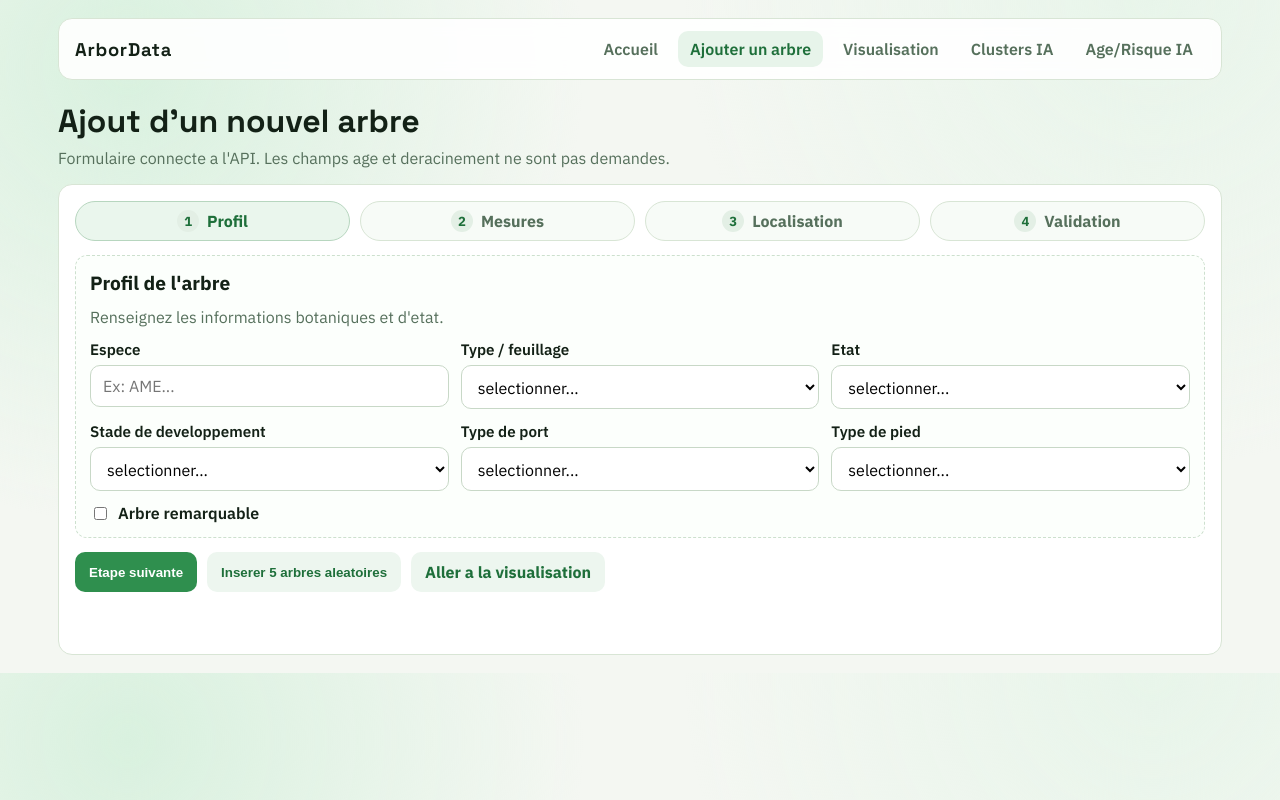
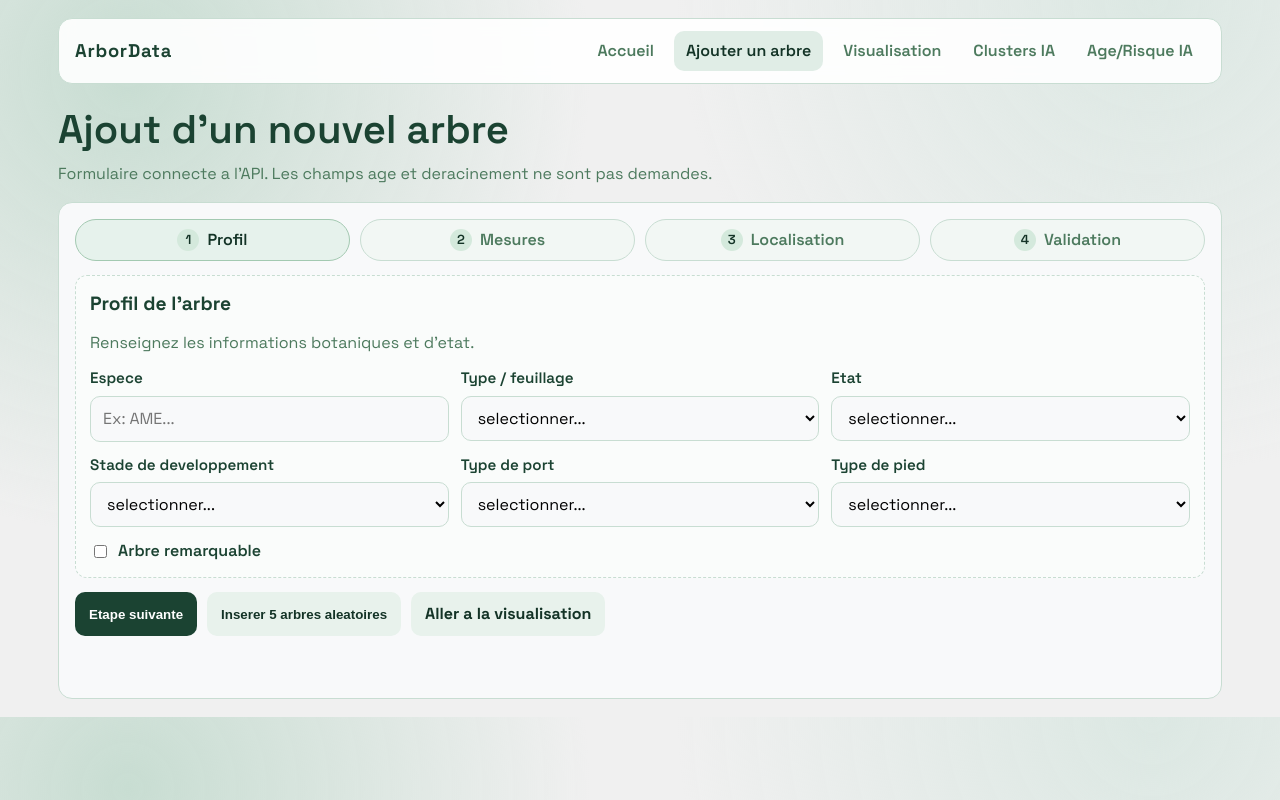
Before and after one commit to GourmelenT/web_tree_development, a PHP site: page /frontend/add.html in a window 1280 px wide. Run offline with PHP 8.4, Linux system fonts and the light colour scheme; data that the repository does not hold is empty.

Commit message:
Last commit and end of project
Co-authored-by: Copilot <copilot@github.com>

```diff
--- a/frontend/IACluster.html
+++ b/frontend/IACluster.html
@@ -6,7 +6,7 @@
     <title>ArborData - Prédiction des Clusters</title>
     <link rel="preconnect" href="https://fonts.googleapis.com" />
     <link rel="preconnect" href="https://fonts.gstatic.com" crossorigin />
-    <link href="https://fonts.googleapis.com/css2?family=IBM+Plex+Sans:wght@400;600;700&family=Space+Grotesk:wght@500;700&display=swap" rel="stylesheet" />
+    <link href="https://fonts.googleapis.com/css2?family=Space+Grotesk:wght@300;400;500;600;700&display=swap" rel="stylesheet" />
     <link href="css/app.css" rel="stylesheet" />
     <script src="https://cdn.plot.ly/plotly-2.35.2.min.js"></script>
 </head>
--- a/frontend/IARisque.html
+++ b/frontend/IARisque.html
@@ -6,7 +6,7 @@
     <title>ArborData - Prédiction d'Âge/Risque</title>
     <link rel="preconnect" href="https://fonts.googleapis.com" />
     <link rel="preconnect" href="https://fonts.gstatic.com" crossorigin />
-    <link href="https://fonts.googleapis.com/css2?family=IBM+Plex+Sans:wght@400;600;700&family=Space+Grotesk:wght@500;700&display=swap" rel="stylesheet" />
+    <link href="https://fonts.googleapis.com/css2?family=Space+Grotesk:wght@300;400;500;600;700&display=swap" rel="stylesheet" />
     <link href="css/app.css" rel="stylesheet" />
 </head>
 
--- a/frontend/add.html
+++ b/frontend/add.html
@@ -6,7 +6,7 @@
   <title>ArborData - Ajouter un arbre</title>
   <link rel="preconnect" href="https://fonts.googleapis.com" />
   <link rel="preconnect" href="https://fonts.gstatic.com" crossorigin />
-  <link href="https://fonts.googleapis.com/css2?family=IBM+Plex+Sans:wght@400;600;700&family=Space+Grotesk:wght@500;700&display=swap" rel="stylesheet" />
+  <link href="https://fonts.googleapis.com/css2?family=Space+Grotesk:wght@300;400;500;600;700&display=swap" rel="stylesheet" />
   <link href="css/app.css" rel="stylesheet" />
 </head>
 <body>
--- a/frontend/css/app.css
+++ b/frontend/css/app.css
@@ -1,13 +1,15 @@
 :root {
-  --bg: #f4f7f2;
-  --panel: #ffffff;
-  --text: #132116;
-  --muted: #56705c;
-  --accent: #2f8f4e;
-  --accent-dark: #1e6f3a;
-  --line: #d8e5d5;
+  --bg: #F0F0F0;           /* TERTIARY – fond général */
+  --panel: #F8F9FA;        /* NEUTRAL – fond des cartes/panneaux */
+  --text: #1B4332;         /* PRIMARY – texte principal */
+  --muted: #4d7a5e;        /* Teinte muted du primary */
+  --accent: #1B4332;       /* PRIMARY – boutons / accents forts */
+  --accent-dark: #133326;  /* Primary foncé – survol boutons */
+  --accent-warm: #7F5539;  /* SECONDARY – accents chauds */
+  --accent-light: #A3C9B1; /* ACCENT – teinte douce */
+  --line: #c8ddd2;         /* Bordures légères */
   --danger: #b42318;
-  --ok: #1f7a3d;
+  --ok: #1B4332;
 }
 
 * {
@@ -16,11 +18,14 @@
 
 body {
   margin: 0;
-  font-family: "IBM Plex Sans", "Segoe UI", sans-serif;
+  font-family: "Space Grotesk", "Segoe UI", sans-serif;
+  font-size: 16px;
+  line-height: 1.5;
+  font-weight: 400;
   color: var(--text);
   background:
-    radial-gradient(circle at 10% 10%, #d9f1df 0, transparent 35%),
-    radial-gradient(circle at 90% 0%, #e8f5ea 0, transparent 35%),
+    radial-gradient(circle at 10% 10%, #c8ddd2 0, transparent 35%),
+    radial-gradient(circle at 90% 0%, #dce8e3 0, transparent 35%),
     var(--bg);
 }
 
@@ -56,6 +61,7 @@ a {
   font-size: 1.15rem;
   letter-spacing: 0.04em;
   text-transform: none;
+  color: var(--text);
 }
 
 .nav {
@@ -74,15 +80,17 @@ a {
 
 .nav a.active,
 .nav a:hover {
-  background: #e7f4ea;
+  background: #e0ede6;
   color: var(--accent-dark);
 }
 
 .page-title {
   margin: 22px 0 8px;
   font-family: "Space Grotesk", "Segoe UI", sans-serif;
-  font-size: 2rem;
+  font-size: 2.5rem;   /* TITLE 1 – 40px */
   line-height: 1.2;
+  font-weight: 600;
+  color: var(--text);
 }
 
 .page-subtitle {
@@ -391,7 +426,7 @@ a {
 }
 
 .btn-soft {
-  background: #edf6ef;
+  background: #e8f2ec;
   color: var(--accent-dark);
 }
 
@@ -446,11 +481,11 @@ a {
 .field select,
 .field textarea {
   width: 100%;
-  border: 1px solid #c8d8c7;
+  border: 1px solid var(--line);
   border-radius: 10px;
   padding: 10px 12px;
   font: inherit;
-  background: #fff;
+  background: var(--panel);
 }
 
 .kpi {
@@ -483,9 +518,9 @@ a {
   border: 1px solid var(--line);
   border-radius: 999px;
   padding: 8px 10px;
-  font-weight: 700;
+  font-weight: 600;
   color: var(--muted);
-  background: #f7fbf7;
+  background: #f2f7f4;
 }
 
 .step-pill span {
@@ -494,23 +529,23 @@ a {
   width: 22px;
   height: 22px;
   border-radius: 50%;
-  background: #e3efe5;
+  background: #d4e9dc;
   color: var(--accent-dark);
   font-size: 0.82rem;
 }
 
 .step-pill.is-active {
-  border-color: #b7d6bf;
+  border-color: var(--accent-light);
   color: var(--accent-dark);
-  background: #eaf6ed;
+  background: #e6f2ec;
 }
 
 .form-step {
   display: none;
-  border: 1px dashed #cde0ce;
+  border: 1px dashed var(--line);
   border-radius: 12px;
   padding: 14px;
-  background: #fcfffc;
+  background: #fafcfb;
 }
 
 .form-step.is-active {
--- a/frontend/index.html
+++ b/frontend/index.html
@@ -6,7 +6,7 @@
   <title>ArborData - Accueil</title>
   <link rel="preconnect" href="https://fonts.googleapis.com" />
   <link rel="preconnect" href="https://fonts.gstatic.com" crossorigin />
-  <link href="https://fonts.googleapis.com/css2?family=IBM+Plex+Sans:wght@400;600;700&family=Space+Grotesk:wght@500;700&display=swap" rel="stylesheet" />
+  <link href="https://fonts.googleapis.com/css2?family=Space+Grotesk:wght@300;400;500;600;700&display=swap" rel="stylesheet" />
   <link href="css/app.css" rel="stylesheet" />
 </head>
 <body>
--- a/frontend/map.html
+++ b/frontend/map.html
@@ -6,7 +6,7 @@
   <title>ArborData - Visualisation</title>
   <link rel="preconnect" href="https://fonts.googleapis.com" />
   <link rel="preconnect" href="https://fonts.gstatic.com" crossorigin />
-  <link href="https://fonts.googleapis.com/css2?family=IBM+Plex+Sans:wght@400;600;700&family=Space+Grotesk:wght@500;700&display=swap" rel="stylesheet" />
+  <link href="https://fonts.googleapis.com/css2?family=Space+Grotesk:wght@300;400;500;600;700&display=swap" rel="stylesheet" />
   <link href="css/app.css" rel="stylesheet" />
   <script src="https://cdn.plot.ly/plotly-2.35.2.min.js"></script>
 </head>
@@ -23,7 +23,7 @@
       </nav>
     </header>
 
-    <main class="grid page-main">
+    <main class="grid page-main map-page-main">
       <section class="panel panel-stack">
         <h1 class="page-title section-title">Visualisation des arbres</h1>
         <p class="page-subtitle">Tableau et carte Plotly relies a la base de donnees.</p>
```
Also changed, not shown: other parts of frontend/css/app.css (+67 -28 lines).
